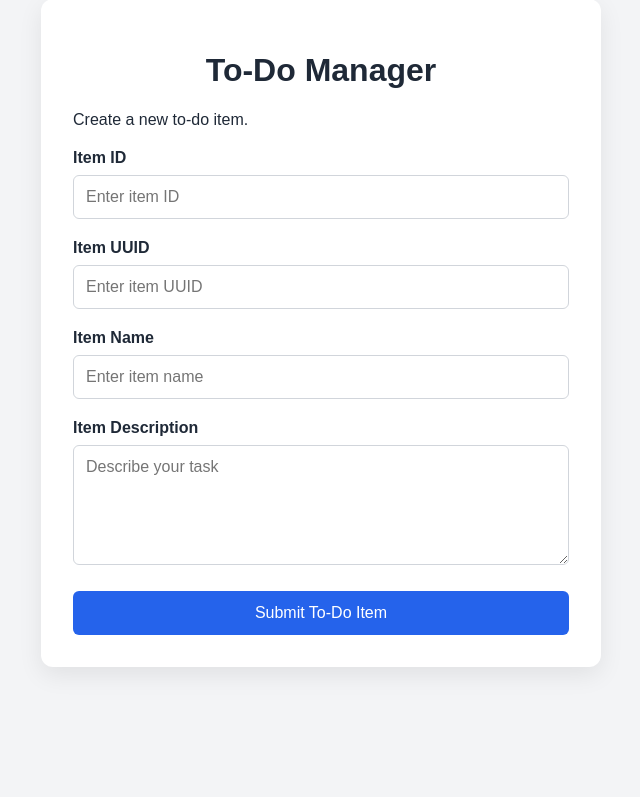
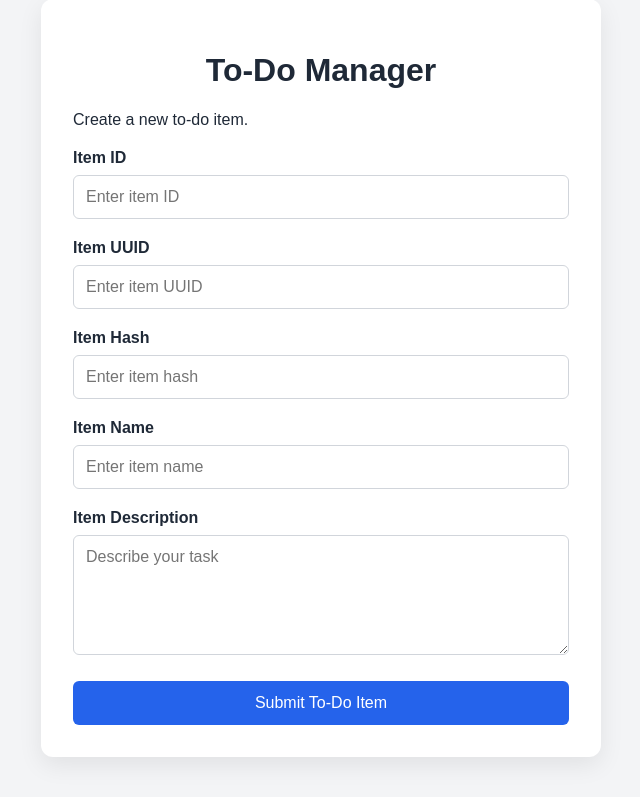
Before and after one commit to P7yush-Singh/git_and_github_PIYUSHSINGH, a Flask app: template templates/todo.html in a window 1280 px wide. Shown: the part 71-868 px from the top of the page, without its empty margins (319-959 px from the left). Before the commit the page ends 741 px from the top, so only its background shows below. Run offline with Flask 3, Linux system fonts and the light colour scheme; the template is opened without the code that fills it, so the values that code supplies are empty.

Commit message:
Add Item Hash field to To-Do form

```diff
--- a/templates/todo.html
+++ b/templates/todo.html
@@ -79,6 +79,8 @@
             <input type="number" id="itemId" name="itemId" placeholder="Enter item ID" required>
             <label for="itemUUID">Item UUID</label>
             <input type="text" id="itemUUID" name="itemUUID" placeholder="Enter item UUID" required>
+            <label for="itemHash">Item Hash</label>
+            <input type="text" id="itemHash" name="itemHash" placeholder="Enter item hash" required>
             <label for="itemName">Item Name</label>
             <input type="text" id="itemName" name="itemName" placeholder="Enter item name" required>
 
```
